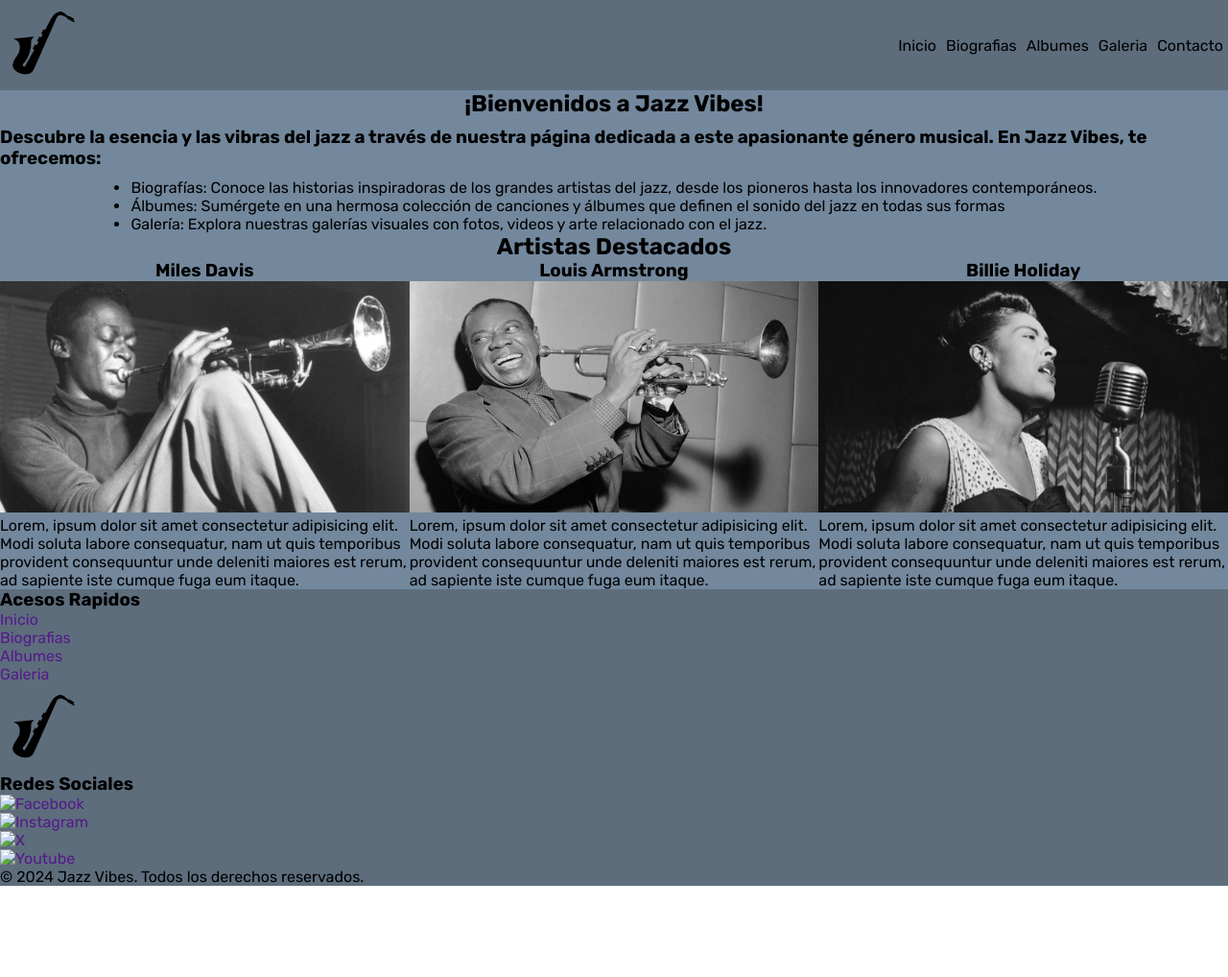
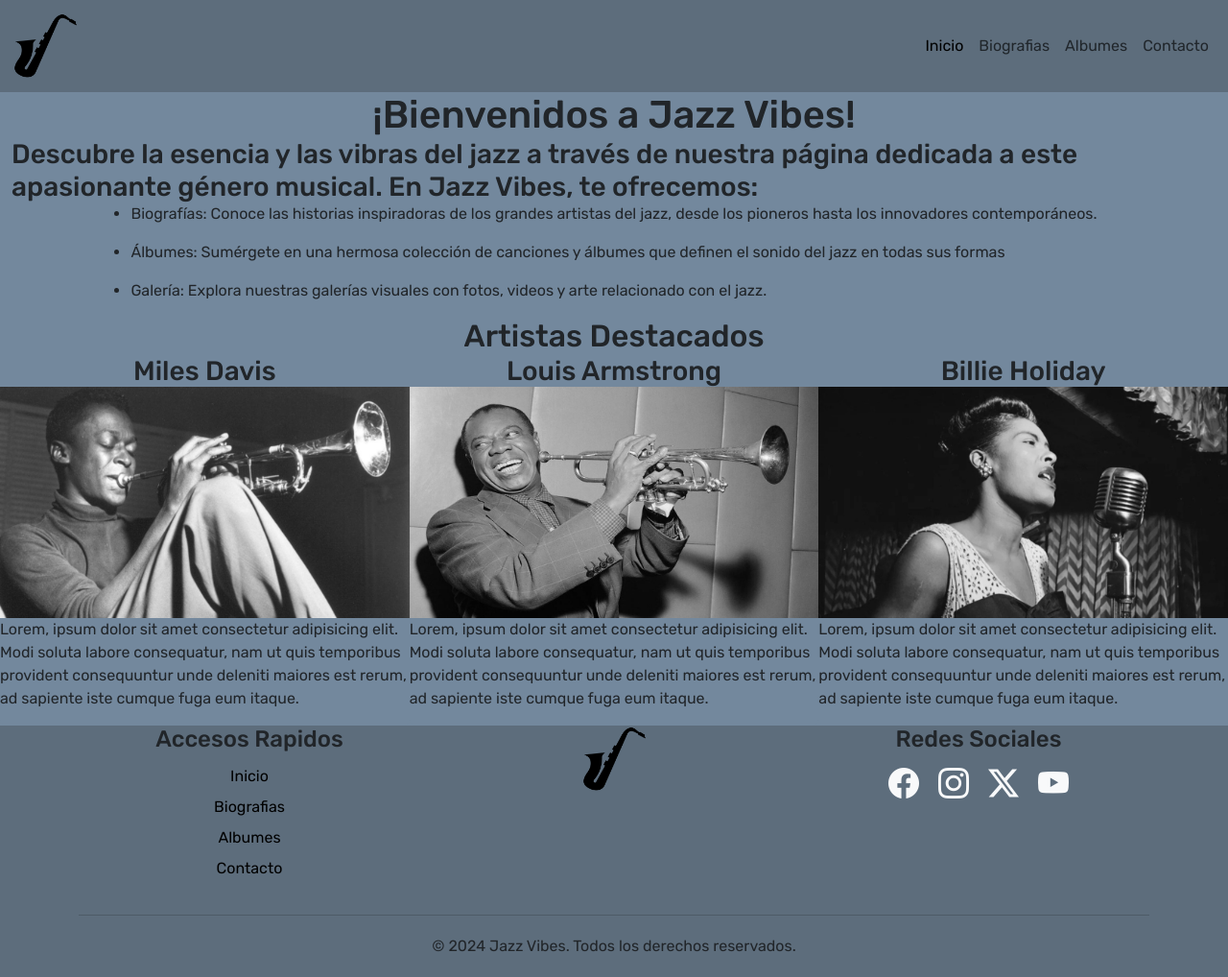
Before and after one commit to Mauus1/Mauricio-Cabrera, a plain HTML site: page index.html in a window 1280 px wide. Shown: the whole page at 96% size. Before the commit the page ends 923 px from the top, so only its background shows below. Drawn offline with nearby package versions, Linux system fonts and the light colour scheme.

Commit message:
boostrap

```diff
--- a/css/style.css
+++ b/css/style.css
@@ -5,44 +5,28 @@
   margin: 0;
   padding: 0;
 }
-
 header {
-    display: flex;
-    justify-content: space-between;
-    align-items: center;
-    background-color: #5d6d7c ;
+    background-color: #5d6d7c;
 }
 /*Footer*/
 
 footer {
-    display: grid;
-    grid-template-rows: 1fr;
-    grid-template-columns: 1fr;
     background-color: #5d6d7c ;
 }
-.access ul {
-    list-style-type: none;
-}
-.access ul a {
-    text-decoration: none;
+footer a {
+    color: #000000;
 }
 
 /*Footer*/
 
 /*Menu de navegacion*/
 
-.menu ul {
-    display: flex;
-    list-style-type: none;
+.navbar-expand-lg .navbar-collapse {
+    justify-content: flex-end;
 }
-.menu ul li a {
-    text-decoration: none;
-    color: #000000;
-    padding: 5px;
-}
+
 .logo {
     height: 70px;
-    padding: 10px;
 }
 
 /*Menu de navegacion*/
@@ -52,7 +36,6 @@
     grid-template-rows: auto;
     grid-template-columns: auto;
     background-color: #73889d;
-    gap: 10px;
 }
 .contenedor-2 {
     display: grid;
@@ -62,10 +45,16 @@
     align-items: center;
     background-color: #73889d   ;
 }
+.card{
+    border: 0;
+    background-color: #73889d;
+}
 .titulos{
     display: grid;
     justify-content: center;
     background-color: #73889d ;
+    margin: 0;
+    padding: 0;
 }
 .contenedor-2 .img {
     max-width: 100%;
--- a/index.html
+++ b/index.html
@@ -3,27 +3,47 @@
 <head>
     <meta charset="UTF-8">
     <meta name="viewport" content="width=device-width, initial-scale=1.0">
-    <link rel="stylesheet" href="./css/style.css"> <!--CSS-->
     <title>Jazz Vibes</title>
+    <!--Boostrap-->
+    <link href="https://cdn.jsdelivr.net/npm/bootstrap@5.3.3/dist/css/bootstrap.min.css" rel="stylesheet" integrity="sha384-QWTKZyjpPEjISv5WaRU9OFeRpok6YctnYmDr5pNlyT2bRjXh0JMhjY6hW+ALEwIH" crossorigin="anonymous">
+    <link rel="stylesheet" href="https://cdn.jsdelivr.net/npm/bootstrap-icons@1.11.3/font/bootstrap-icons.min.css">
+    <!--CSS-->
+    <link rel="stylesheet" href="./css/style.css">
 </head>
 <body>
     <header> <!--Encabezado-->
-        <div>
+        <nav class="navbar navbar-expand-lg">
+            <div class="container-fluid">
+                <a class="navbar-brand" href="./index.html">
                     <img src="./assets/saxofon.png" alt="logo" class="logo">
+                  </a>
+              <button class="navbar-toggler" type="button" data-bs-toggle="collapse" data-bs-target="#navbarNavDropdown" aria-controls="navbarNavDropdown" aria-expanded="false" aria-label="Toggle navigation">
+                <span class="navbar-toggler-icon"></span>
+              </button>
+              <div class="collapse navbar-collapse" id="navbarNavDropdown">
+                <ul class="navbar-nav">
+                  <li class="nav-item">
+                    <a class="nav-link active" aria-current="page" href="./index.html">Inicio</a>
+                  </li>
+                  <li class="nav-item">
+                    <a class="nav-link" href="./pages/biografias.html">Biografias</a>
+                  </li>
+                  <li class="nav-item">
+                    <a class="nav-link" href="#">Albumes</a>
+                  </li>
+                  <li class="nav-item">
+                    <a class="nav-link" href="#">Contacto</a>
+                  </li>
+                </ul>
               </div>
-        <nav class="menu">
-            <ul>
-               <li><a href="./index.html">Inicio</a></li>
-               <li><a href="./pages/biografias.html">Biografias</a></li>
-               <li><a href="./pages/albumes.html">Albumes</a></li>
-               <li><a href="./pages/galeria.html">Galeria</a></li>
-               <li><a href="./pages/contacto.html">Contacto</a></li>
-            </ul>
+            </div>
           </nav>
     </header> <!--Encabezado-->
     <main> <!--Main-->
-       <section class="contenedor-1">
+        <div>
             <h1 class="titulos">¡Bienvenidos a Jazz Vibes!</h1>
+        </div>
+       <section class="contenedor-1 container-fluid">
             <h3 class="titulos">Descubre la esencia y las vibras del jazz a través de nuestra página dedicada a este apasionante género musical. En Jazz Vibes, te ofrecemos:</h3>
             <ul class="titulos">
                 <li><p>Biografías: Conoce las historias inspiradoras de los grandes artistas del jazz, desde los pioneros hasta los innovadores    contemporáneos.</p></li>
@@ -32,7 +52,7 @@
             </ul>
        </section>
        <div class="titulos">
-        <h2>Artistas Destacados</h2>
+        <h2 class="titulos">Artistas Destacados</h2>
        </div>
        <section class="contenedor-2">
             <article class="card">
@@ -53,30 +73,39 @@
        </section>
     </main> <!--Main-->
     <footer><!--Pie de pagina-->
-       <div class="access">
-            <h3>Acesos Rapidos</h3>
-            <ul>
-                <li><a href="">Inicio</a></li>
-                <li><a href="">Biografias</a></li>
-                <li><a href="">Albumes</a></li>
-                <li><a href="">Galeria</a></li>
+        <div class="container">
+            <div class="row text-center text-sm-left">
+                <div class="col-12 col-md-4 mb-4 mb-md-0">
+                    <h4>Accesos Rapidos</h4>
+                    <ul class="list-unstyled">
+                        <li class="py-1"><a href="" class="text-decoration-none">Inicio</a></li>
+                        <li class="py-1"><a href="" class="text-decoration-none">Biografias</a></li>
+                        <li class="py-1"><a href="" class="text-decoration-none">Albumes</a></li>
+                        <li class="py-1"><a href="" class="text-decoration-none">Contacto</a></li>
                     </ul>
                 </div>
-       <div>
-            <img src="./assets/Saxofon.png" alt="logo" class="logo">
+                <div class="col-md-4 mb-4 mb-md-0 text-center">
+                    <a class="logo mb-3" href="./index.html">
+                        <img src="./assets/saxofon.png" alt="logo" class="logo">
+                    </a>
                 </div>
-       <div class="access">
-            <h3>Redes Sociales</h3>
-            <ul>
-                <li><a href=""><img src="#" alt="Facebook"></a></li>
-                <li><a href=""><img src="#" alt="Instagram"></a></li>
-                <li><a href=""><img src="#" alt="X"></a></li>
-                <li><a href=""><img src="#" alt="Youtube"></a></li>
-            </ul>
+                <div class="col-12 col-md-4 mb-4 mb-md-0 text-center text-md-right">
+                    <h4>Redes Sociales</h4>
+                    <div class="social-media">
+                        <a href="#" class="text-light fs-2 me-3"><i class="bi bi-facebook"></i></a>
+                        <a href="#" class="text-light fs-2 me-3"><i class="bi bi-instagram"></i></a>
+                        <a href="#" class="text-light fs-2 me-3"><i class="bi bi-twitter-x"></i></a>
+                        <a href="#" class="text-light fs-2"><i class="bi bi-youtube"></i></a>
                     </div>
-       <div>
+                </div>
+            </div>
+            <hr>
+            <div class="d-sm-flex justify-content-center py-1">
                 <p>© 2024 Jazz Vibes. Todos los derechos reservados.</p>
             </div>
+        </div>
     </footer><!--Pie de pagina-->
+    <!--Boostrap-->
+    <script src="https://cdn.jsdelivr.net/npm/bootstrap@5.3.3/dist/js/bootstrap.bundle.min.js" integrity="sha384-YvpcrYf0tY3lHB60NNkmXc5s9fDVZLESaAA55NDzOxhy9GkcIdslK1eN7N6jIeHz" crossorigin="anonymous"></script>
 </body>
 </html>
```
Also changed, not shown: pages/biografias.html (+1 -1 lines). Lines whose indentation alone changed are shown as unchanged.
